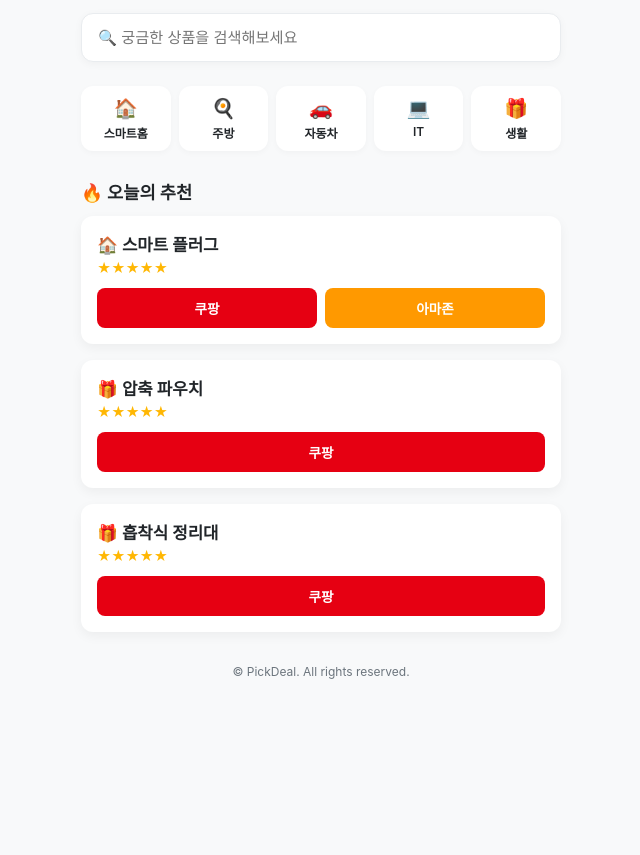
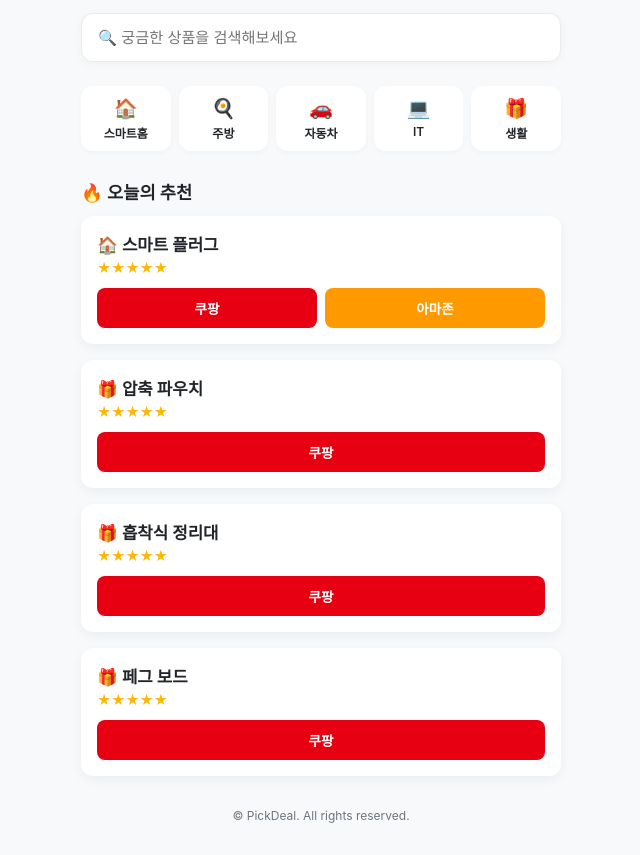
Before and after one commit to get-PickDeal/get-PickDeal.github.io, a plain HTML site: page index.html in a window 1280 px wide. Shown: the part 124-979 px from the top of the page, without its empty margins (319-959 px from the left). Before the commit the page ends 835 px from the top, so only its background shows below. Drawn offline with Linux system fonts and the light colour scheme.

Commit message:
Add product card for 페그 보드

```diff
--- a/index.html
+++ b/index.html
@@ -220,6 +220,15 @@
     </div>
 </div>
 
+             <!-- 상품 카드 4 -->
+<div class="product-card">
+    <div class="product-title">🎁 페그 보드 </div>
+    <div class="rating">★★★★★</div>
+    <div class="btn-group">
+        <a href="https://link.coupang.com/a/gQB11pkW3U" target="_blank" rel="noopener noreferrer" class="btn btn-coupang">쿠팡</a>
+    </div>
+</div>
+
         </div>
 
         <footer>
```
